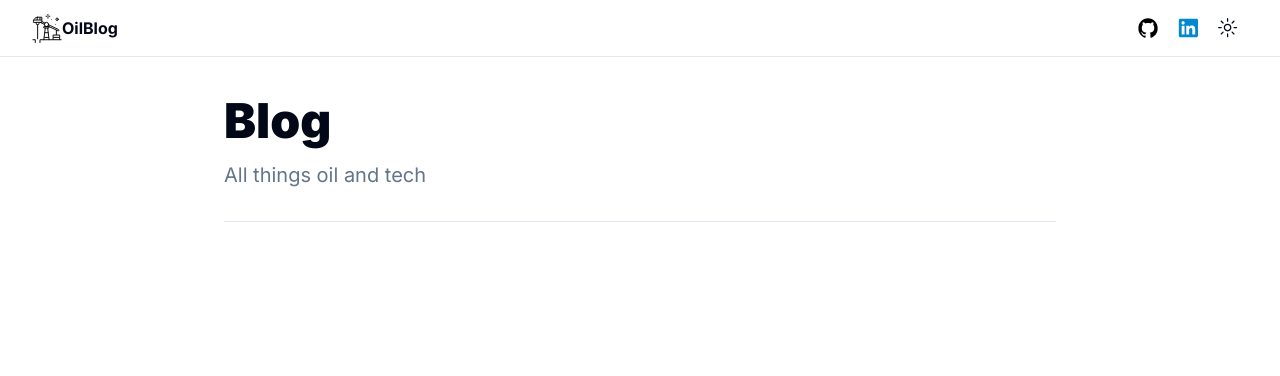
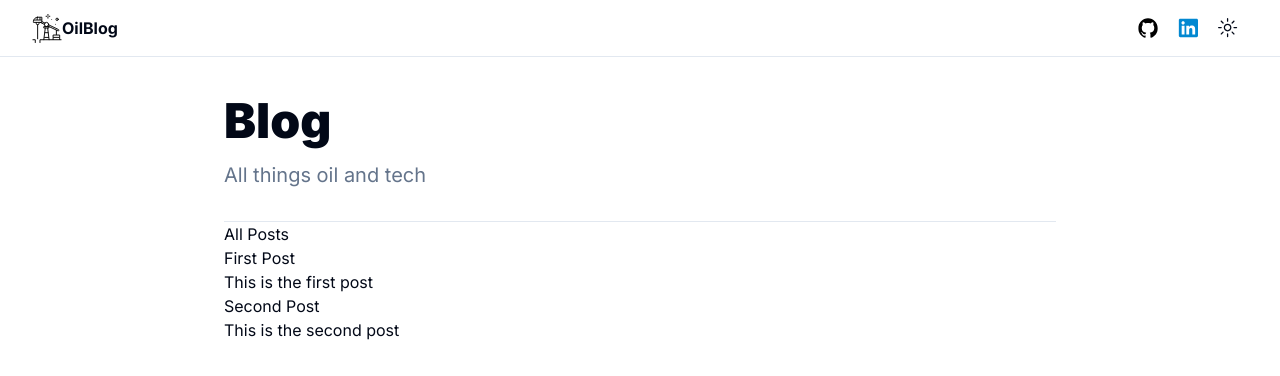
Before and after one commit to Knoka1/blog, a Next.js app: page / in a window 1280 px wide. Shown: the top 376 px of the page. Built offline with nearby package versions, Linux system fonts and the light colour scheme.

Commit message:
feature: Adds message in case no posts loaded

```diff
--- a/app/page.tsx
+++ b/app/page.tsx
@@ -1,8 +1,15 @@
 import Image from "next/image";
 import Link from "next/link";
 
-export default function Home() {
-  // const displayPosts = posts;
+const fetchPosts = async (): Promise<Post[]> => {
+  const res = await fetch("http://localhost:3000/api/posts");
+  if (!res.ok) {
+    throw new Error("Failed to fetch posts");
+  }
+  return res.json();
+};
+const Home = async () => {
+  const posts = await fetchPosts();
   return (
     <div className="container max-w-4xl py-6 lg:py-10">
       <div className="flex flex-col items-start gap-4 md:flex-row md:justify-between md:gap-8">
@@ -14,6 +21,22 @@ export default function Home() {
         </div>
       </div>
       <hr className="mt-8" />
+      <h1>All Posts</h1>
+      <ul>
+        {posts?.length > 0 ? (
+          posts.map((post) => (
+            <li key={post.id}>
+              <a href={`/post/${post.id}`}>
+                <h2>{post.title}</h2>
+                <p>{post.content}</p>
+              </a>
+            </li>
+          ))
+        ) : (
+          <p>Nothing to see yet</p>
+        )}
+      </ul>
     </div>
   );
-}
+};
+export default Home;
```
